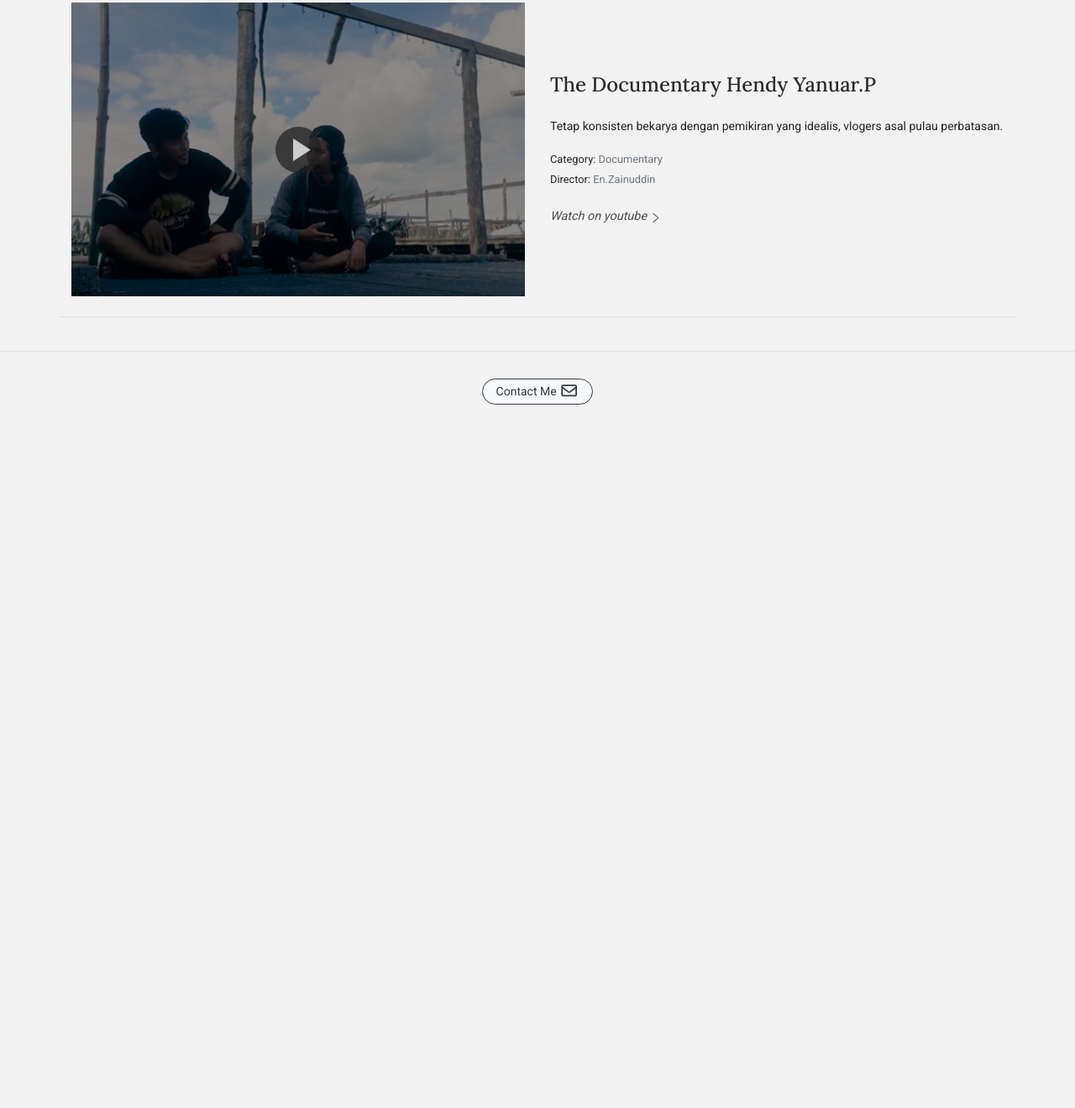
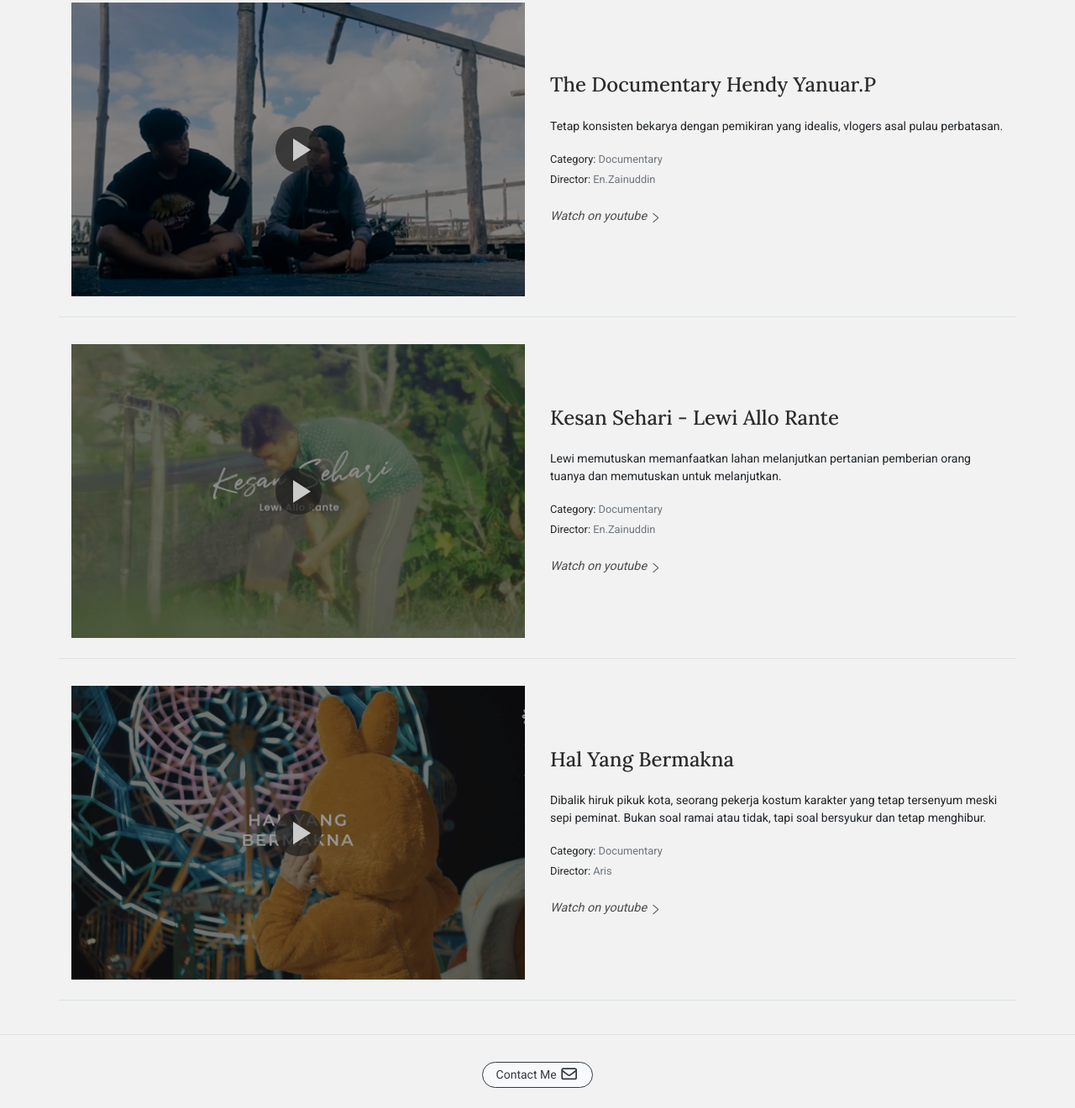
Before and after one commit to Panduratafilm/pandurata.me, a plain HTML site: page index.html in a window 1280 px wide. Shown: the part 1161-2481 px from the top of the page at 84% size. Before the commit the page ends 1667 px from the top, so only its background shows below. Drawn offline with Linux system fonts and the light colour scheme.

Commit message:
edit beberapa halaman

```diff
--- a/index.html
+++ b/index.html
@@ -42,7 +42,7 @@
 
 
 				<div class="copyright d-none d-md-block">
-					<small>Copy right &#169; panduratafilm.</small>
+					<small>panduratafilm x cretive.space</small>
 				</div>
 				<div class="mouse">
 					<a href="#content">
@@ -131,7 +131,7 @@
 							<div class='containers'>
 							  <ul>
 							    <li>
-							      <a class='animated-arrow' href=''>
+							      <a class='animated-arrow' href='https://youtu.be/3FheRPdPUs0?si=2n4J-INPp1RDBUSi'>
 							        <span class='the-arrow -left'>
 							          <span class='shaft'></span>
 							        </span>
@@ -182,7 +182,7 @@
 							<div class='containers'>
 							  <ul>
 							    <li>
-							      <a class='animated-arrow' href=''>
+							      <a class='animated-arrow' href='https://youtu.be/l-Un2Z4SSAU'>
 							        <span class='the-arrow -left'>
 							          <span class='shaft'></span>
 							        </span>
@@ -201,18 +201,131 @@
 					</div>
 				</div>
 			</div>
+
+
 			</div>
+
+			<div class="row border-bottom pt-2 mb-4">
+				<div class="col-12 col-sm-10 col-md-12 col-lg-6">
+					<figure class="figure">
+						<div class="figure-img">
+							<div class="container-figureimg">
+								<img src="img/lewi.png" class="figure-img img-fluid" alt="...">
+							</div>
+							<a href="" class="d-flex justify-content-center">
+								<img src="img/icon/play.png" alt="" class="align-self-center">
+							</a>
+							<div class="container-blogo d-flex justify-content-center">
+								<img src="img/icon/play.png" alt="" class="align-self-center">
+							</div>
+
+						</div>
+					</figure>
+				</div>
+			<div class="col col-sm col-md col-lg-6 align-self-center">
+				<div class="row">
+					<div class="col" data-aos="fade-up">
+						<h2 class="pb-3">Kesan Sehari - Lewi Allo Rante </h2>
+						<p>Lewi memutuskan memanfaatkan lahan melanjutkan pertanian pemberian orang tuanya dan memutuskan untuk melanjutkan.</p>
+						<div class="category">
+							<small>Category: <span class="text-muted">Documentary</span></small>
+						</div>
+						<div class="director">
+							<small>Director: <span class="text-muted">En.Zainuddin</span></small>
+						</div>
+							<div class='containers'>
+							  <ul>
+							    <li>
+							      <a class='animated-arrow' href='https://youtu.be/pwevc72n1ZY?si=fERThrnHWGCW8gEe	'>
+							        <span class='the-arrow -left'>
+							          <span class='shaft'></span>
+							        </span>
+							        <span class='main'>
+							          <span class='text'>
+							            Watch on youtube
+							          </span>
+							          <span class='the-arrow -right'>
+							            <span class='shaft'></span>
+							          </span>
+							        </span>
+							      </a>
+							    </li>
+							  </ul>
+							</div>
+					</div>
+				</div>
+			</div>
+
+
+			</div>
+
+			<div class="row border-bottom pt-2 mb-4">
+				<div class="col-12 col-sm-10 col-md-12 col-lg-6">
+					<figure class="figure">
+						<div class="figure-img">
+							<div class="container-figureimg">
+								<img src="img/bermakna.png" class="figure-img img-fluid" alt="...">
+							</div>
+							<a href="" class="d-flex justify-content-center">
+								<img src="img/icon/play.png" alt="" class="align-self-center">
+							</a>
+							<div class="container-blogo d-flex justify-content-center">
+								<img src="img/icon/play.png" alt="" class="align-self-center">
+							</div>
+
+						</div>
+					</figure>
+				</div>
+			<div class="col col-sm col-md col-lg-6 align-self-center">
+				<div class="row">
+					<div class="col" data-aos="fade-up">
+						<h2 class="pb-3">Hal yang bermakna</h2>
+						<p>Dibalik hiruk pikuk kota, seorang pekerja kostum karakter yang tetap tersenyum meski sepi peminat. Bukan soal ramai atau tidak, tapi soal bersyukur dan tetap menghibur.</p>
+						<div class="category">
+							<small>Category: <span class="text-muted">Documentary</span></small>
+						</div>
+						<div class="director">
+							<small>Director: <span class="text-muted">Aris</span></small>
+						</div>
+							<div class='containers'>
+							  <ul>
+							    <li>
+							      <a class='animated-arrow' href='https://youtu.be/BdwBGOABvWs?si=EyAthLGruzCYfQl6'>
+							        <span class='the-arrow -left'>
+							          <span class='shaft'></span>
+							        </span>
+							        <span class='main'>
+							          <span class='text'>
+							            Watch on youtube
+							          </span>
+							          <span class='the-arrow -right'>
+							            <span class='shaft'></span>
+							          </span>
+							        </span>
+							      </a>
+							    </li>
+							  </ul>
+							</div>
+					</div>
+				</div>
+			</div>
+
+
+			</div>
+
+
 		</div>
 	</section>
 
-	<div class="modal" id="modalIndex" tabindex="-1">
+
+	<!-- <div class="modal" id="modalIndex" tabindex="-1">
 		<div class="close"><span aria-hidden="true">&times;</span></div>
 		 <div class="modal-dialog">
 	      <div class="modal-body">
         	<iframe src="https://www.youtube.com/embed/3FheRPdPUs0" title="YouTube video player" frameborder="0" allow="accelerometer; autoplay; clipboard-write; encrypted-media; gyroscope; picture-in-picture" allowfullscreen></iframe>
 	      </div>
 		</div>
-	</div>
+	</div> -->
 
 	<footer class="border-top">
 		<div class="container">
```
Also changed, not shown: pages/about.html (+10 -2 lines), pages/contact.html (+1 -1 lines), pages/portfolios.html (+1 -1 lines), pages/portfoliosDetail.html (+1 -1 lines), img/bermakna.png (added), img/lewi.png (added), img/team/4.png, lib/animation.css.
